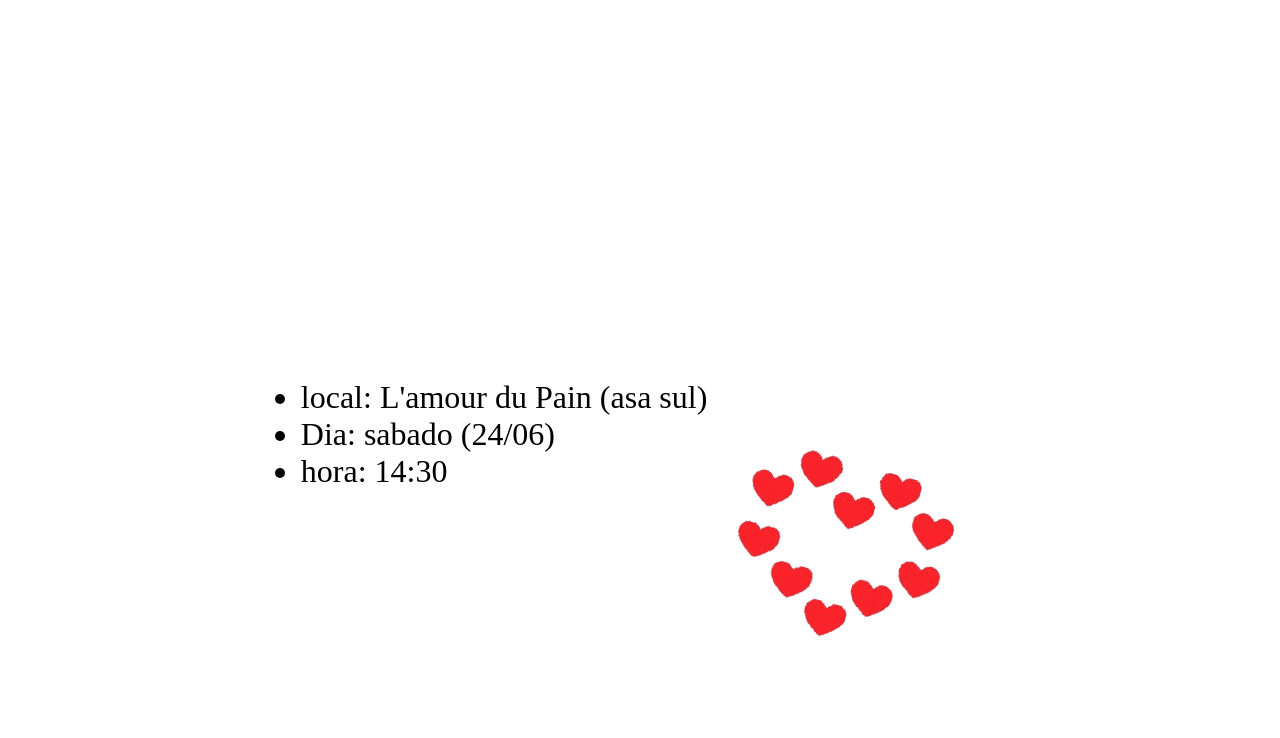
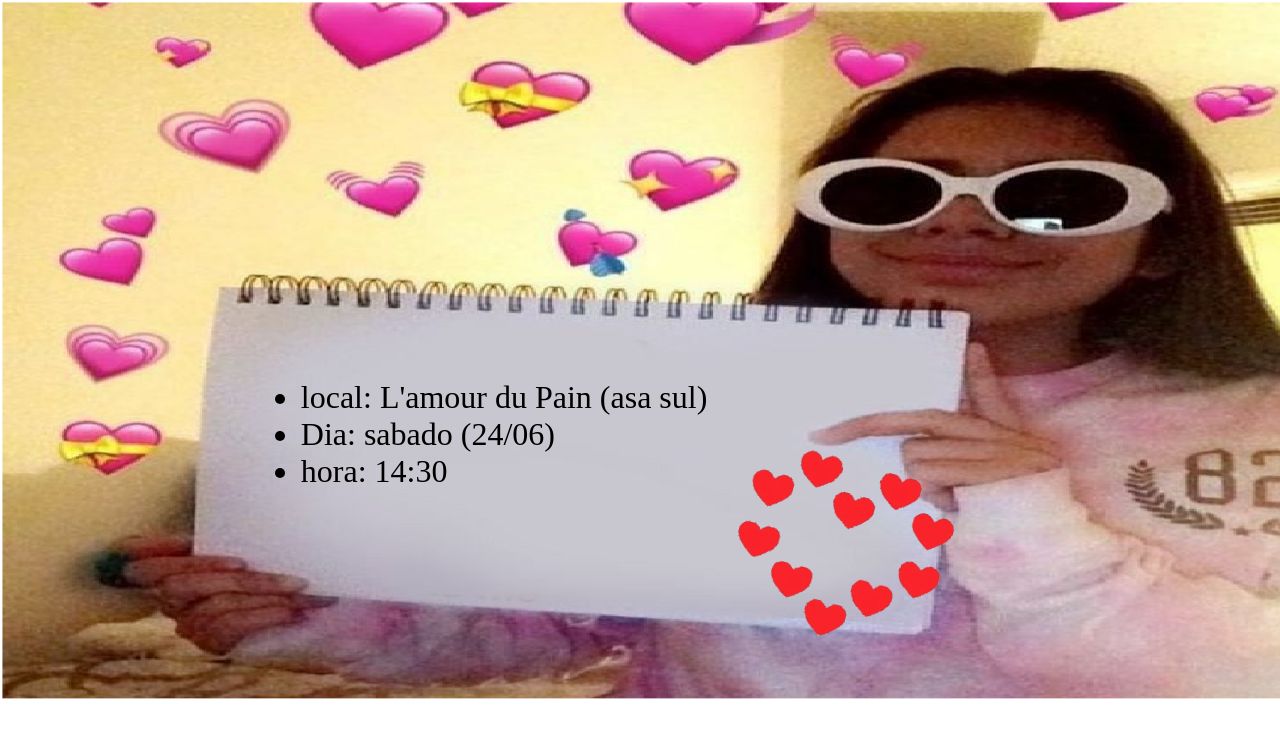
Before and after one commit to Guilhermehzf/dating, a plain HTML site: page index.html in a window 1280 px wide. Drawn offline with Linux system fonts and the light colour scheme; the site is published under a folder, as on GitHub Pages, so addresses that start at the root find nothing.

Commit message:
Update style.css

```diff
--- a/style.css
+++ b/style.css
@@ -1,5 +1,5 @@
 body{
-    background-image: url(/imagens/Sem\ título.png);
+    background-image: url(imagens/Sem\ título.png);
     background-repeat: no-repeat;
     background-size: cover;
 }
```
